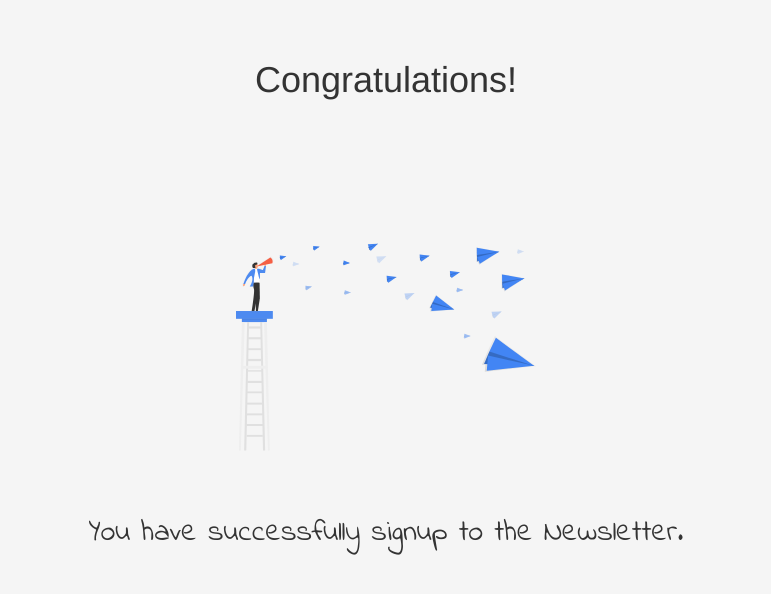
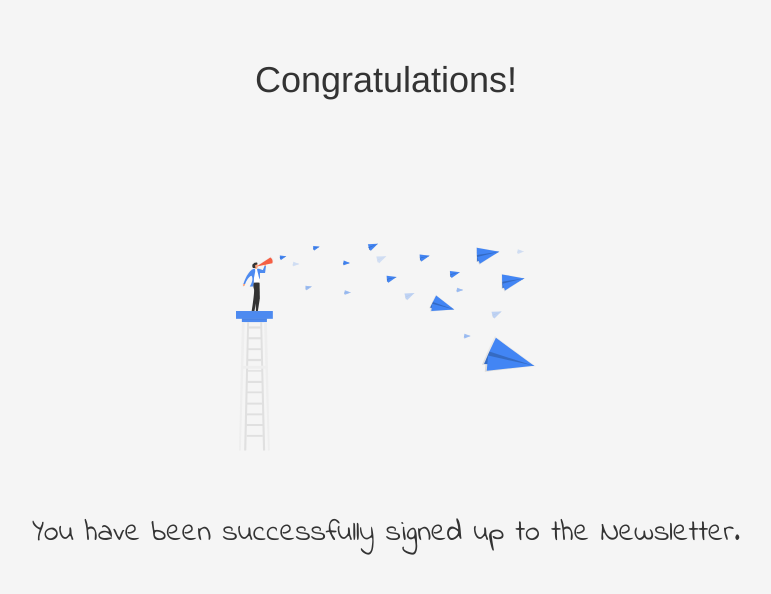
Before and after one commit to MarcinSufa/Newsletter-, a plain HTML site: page success.html in a window 1280 px wide. Shown: the whole page, without its empty margins (254-1025 px from the left). Drawn offline with nearby package versions, Linux system fonts and the light colour scheme.

Commit message:
Change failure.html h1 and success.html h2

```diff
--- a/success.html
+++ b/success.html
@@ -25,7 +25,7 @@
         <img class="mb-4" src="Image/undraw_news_go0e.svg" alt="" width="300" height="300">
       </div>
       <div class="col-lg-12 center header2">
-        <h2>You have successfully signup to the Newsletter.</h2>
+        <h2>You have been successfully signed up to the Newsletter.</h2>
       </div>
     </div>
   </div>
```
Also changed, not shown: failure.html (+1 -1 lines).
